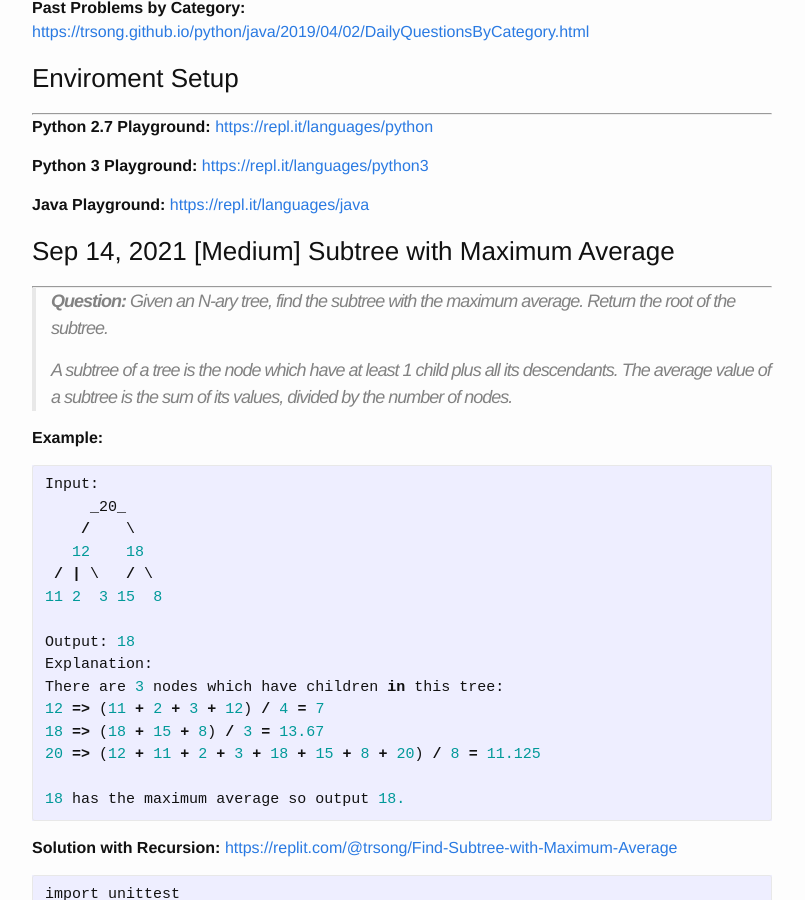
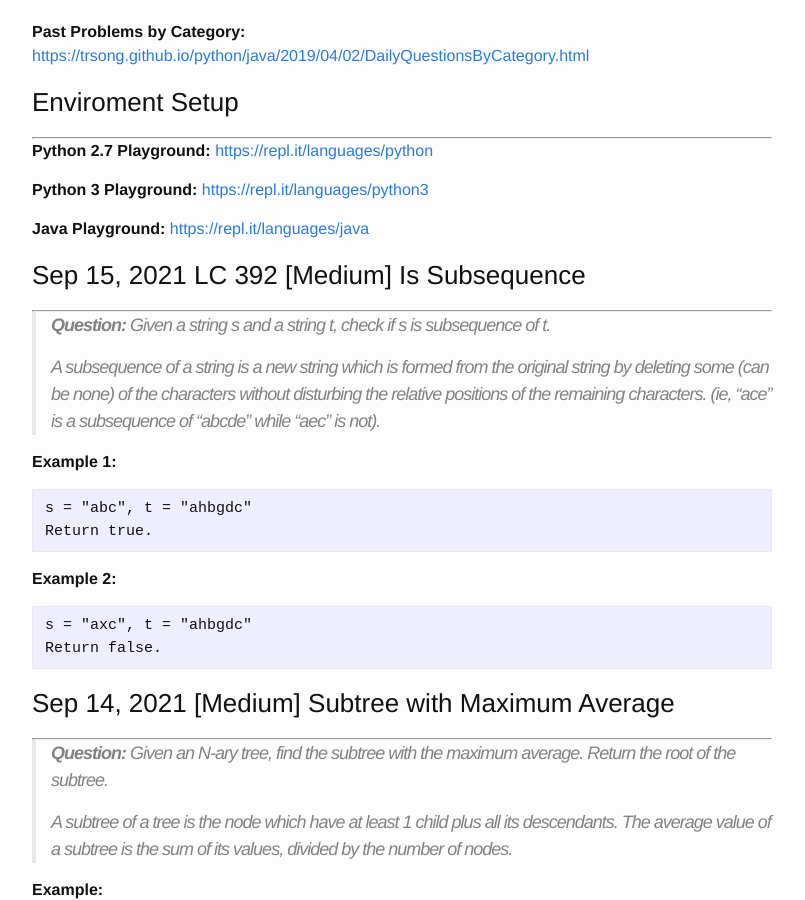
Before and after one commit to trsong/trsong.github.io, a Jekyll site: the page built from _posts/2021-08-01-DailyQuestionsAug.md, in a window 1280 px wide and 900 px high, scrolled down 1410 px. Shown: the whole window, without its empty margins (238-1043 px from the left). Built offline with Jekyll 4.4.1, drawn with Linux system fonts in a browser that asks for light colours; some of the changed text lies outside the part shown.

Commit message:
Add Sep 15 question.

````diff
--- a/_posts/2021-08-01-DailyQuestionsAug.md
+++ b/_posts/2021-08-01-DailyQuestionsAug.md
@@ -19,6 +19,25 @@ categories: Python/Java
 **Python 3 Playground:** [https://repl.it/languages/python3](https://repl.it/languages/python3)
 
 **Java Playground:** [https://repl.it/languages/java](https://repl.it/languages/java)
+
+
+### Sep 15, 2021 LC 392 \[Medium\] Is Subsequence
+---
+> **Question:** Given a string s and a string t, check if s is subsequence of t.
+>
+> A subsequence of a string is a new string which is formed from the original string by deleting some (can be none) of the characters without disturbing the relative positions of the remaining characters. (ie, "ace" is a subsequence of "abcde" while "aec" is not).
+
+**Example 1:**
+```
+s = "abc", t = "ahbgdc"
+Return true.
+```
+
+**Example 2:**
+```
+s = "axc", t = "ahbgdc"
+Return false.
+```
 
 
 ### Sep 14, 2021 \[Medium\] Subtree with Maximum Average
````
